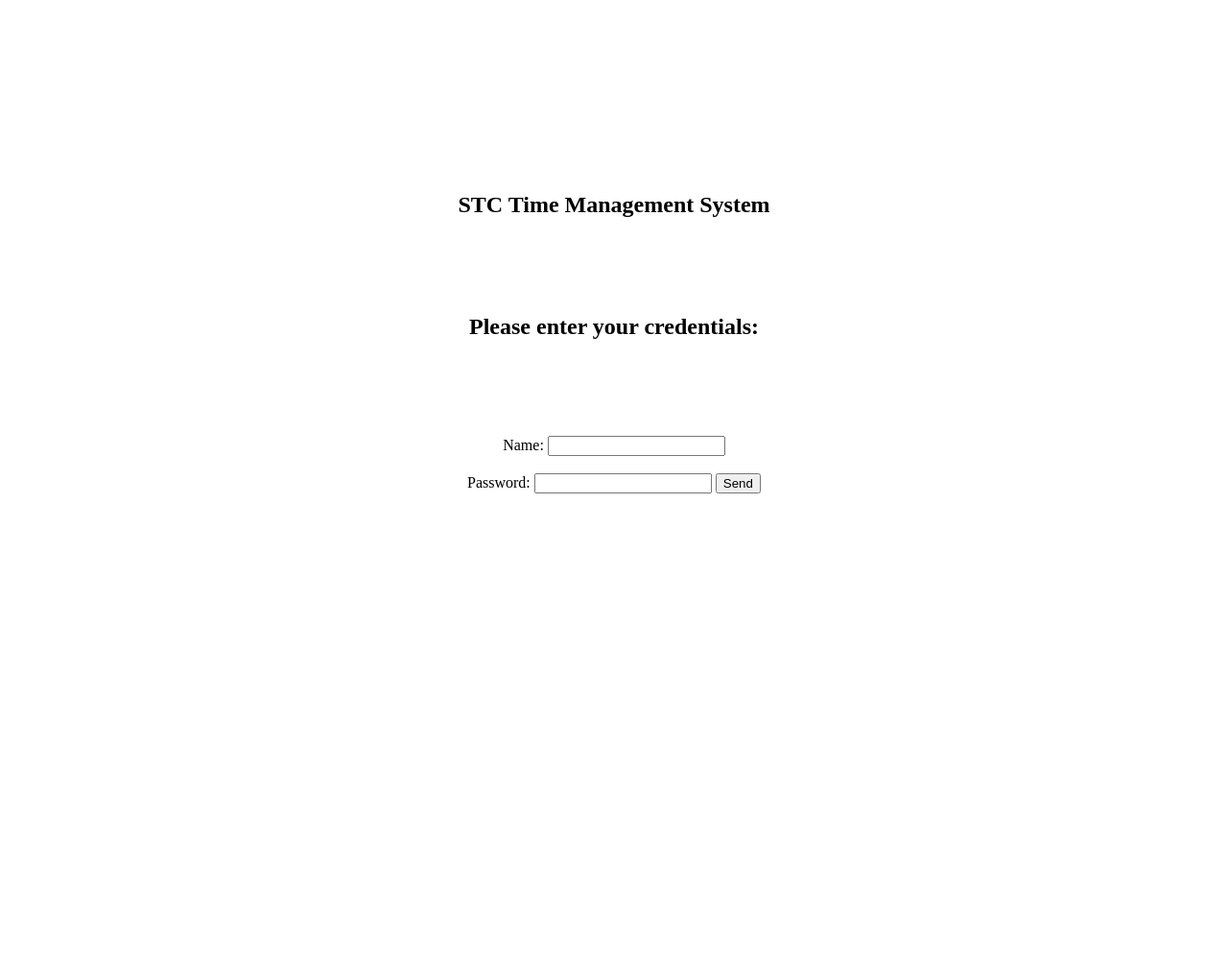
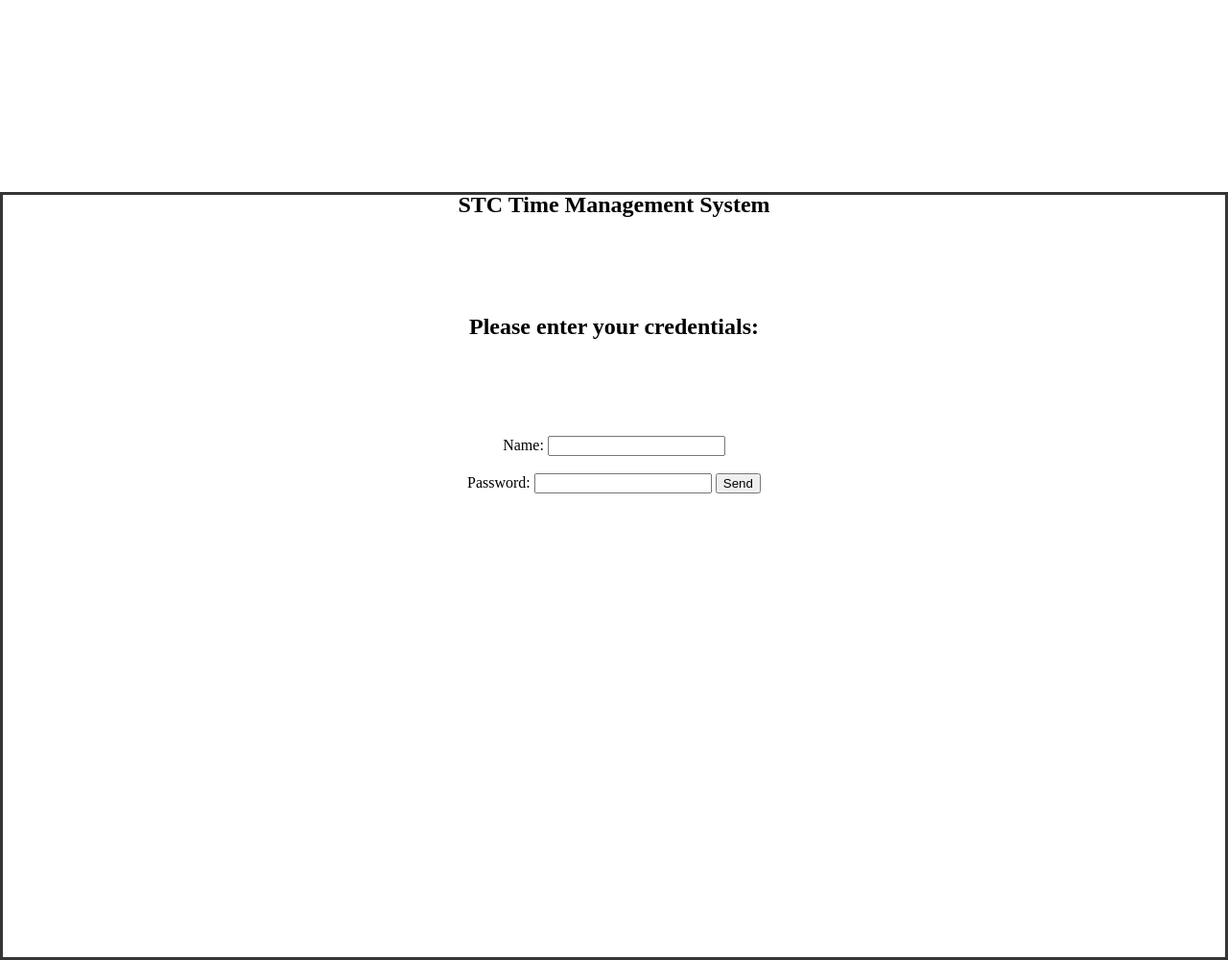
Before and after one commit to matixx03/Software-Engineering---Lab-Projects-Scrum-Waterfall-, a PHP site: page /login.html in a window 1280 px wide. Shown: the whole page at 96% size. Run offline with PHP 8.4, Linux system fonts and the light colour scheme.

Commit message:
box um login

```diff
--- a/login.css
+++ b/login.css
@@ -4,6 +4,7 @@ html, body {
 }
 
 .bodyloginclass {
+  box-shadow: inset 0 0 0 3px #363535;
  margin-top: 200px;
   justify-content: center;
   align-items: center;
```
